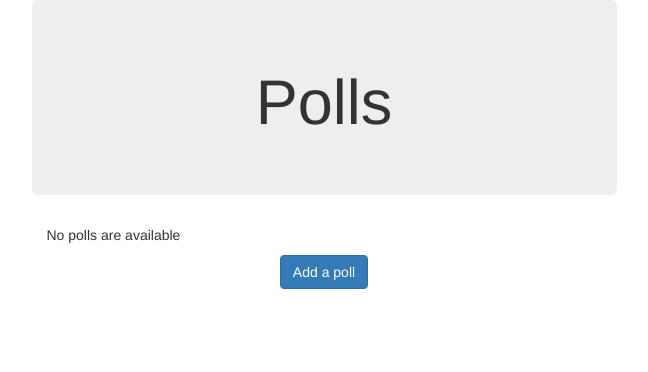
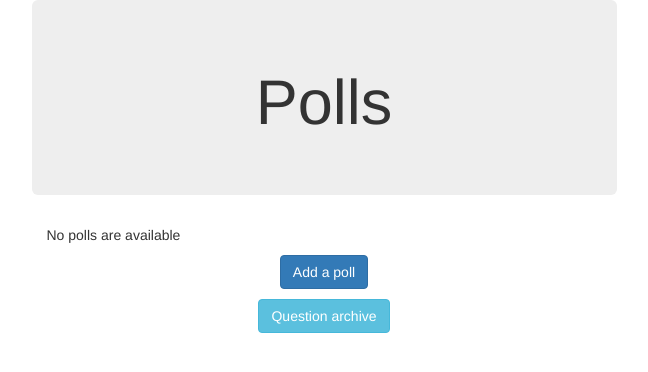
Before and after one commit to akaczm/polls, a Django app: page /polls/ in a window 1280 px wide. Shown: the top 372 px of the page, without its empty margins (316-964 px from the left). Run offline with Django 3.2, Linux system fonts and the light colour scheme; tables that the repository leaves empty hold one stand-in row (values such as "Sample post"); some libraries are stand-ins or nearby versions.

Commit message:
Added pagination and archive view for front page
Using simple GET parameters

```diff
--- a/polls/templates/polls/index.html
+++ b/polls/templates/polls/index.html
@@ -11,10 +11,30 @@
       </li>
     {% endfor %}
   </ul>
+  {% if is_paginated %}
+          <div class="pagination">
+              <span class="page-links">
+                  {% if page_obj.has_previous %}
+                      <a href="{% url 'polls:index' %}?archive=True&page={{ page_obj.previous_page_number }}">previous</a>
+                  {% endif %}
+                  <span class="page-current">
+                      Page {{ page_obj.number }} of {{ page_obj.paginator.num_pages }}.
+                  </span>
+                  {% if page_obj.has_next %}
+                      <a href="{% url 'polls:index' %}?archive=True&page={{ page_obj.next_page_number }}">next</a>
+                  {% endif %}
+              </span>
+          </div>
+      {% endif %}
 {% else %}
   <p>No polls are available</p>
 {% endif %}
 <a href="{% url 'polls:addpoll' %}"><p class="text-center">
   <button type="button" class="btn btn-primary">Add a poll</button>
 </a>
+{% if request.GET.archive != "True" %}
+<a href="{% url 'polls:index' %}?archive=True"><p class="text-center">
+  <button type="button" class="btn btn-info">Question archive</button>
+</a>
+{% endif %}
 {% endblock %}
--- a/polls/views.py
+++ b/polls/views.py
@@ -12,8 +12,14 @@
 class IndexView(generic.ListView):
     template_name = 'polls/index.html'
     context_object_name = 'latest_question_list'
+    paginate_by = 10
 
     def get_queryset(self):
+        if self.request.GET.get('archive') == "True":
+            return Question.objects.filter(
+                pub_date__lte=timezone.now()
+            ).order_by('-pub_date')
+
         return Question.objects.filter(
             pub_date__lte=timezone.now()
         ).order_by('-pub_date')[:5]
```
